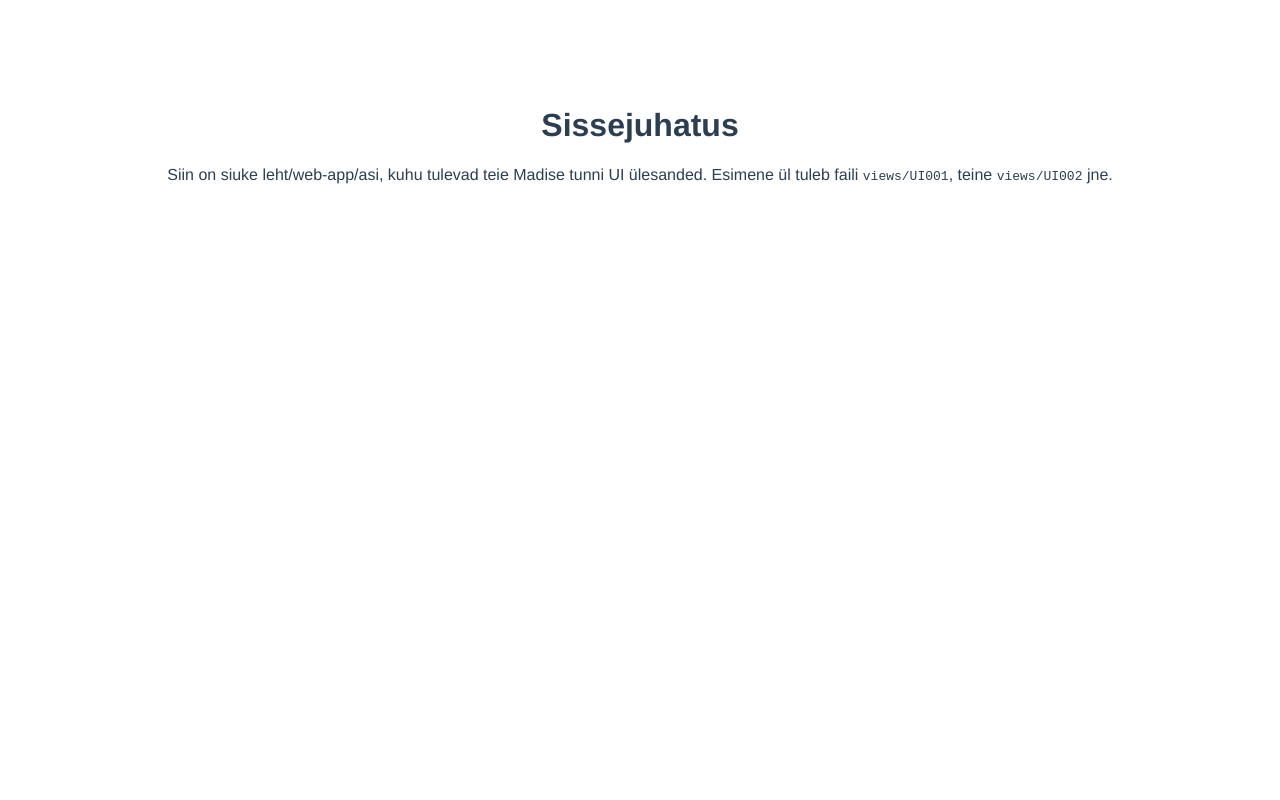
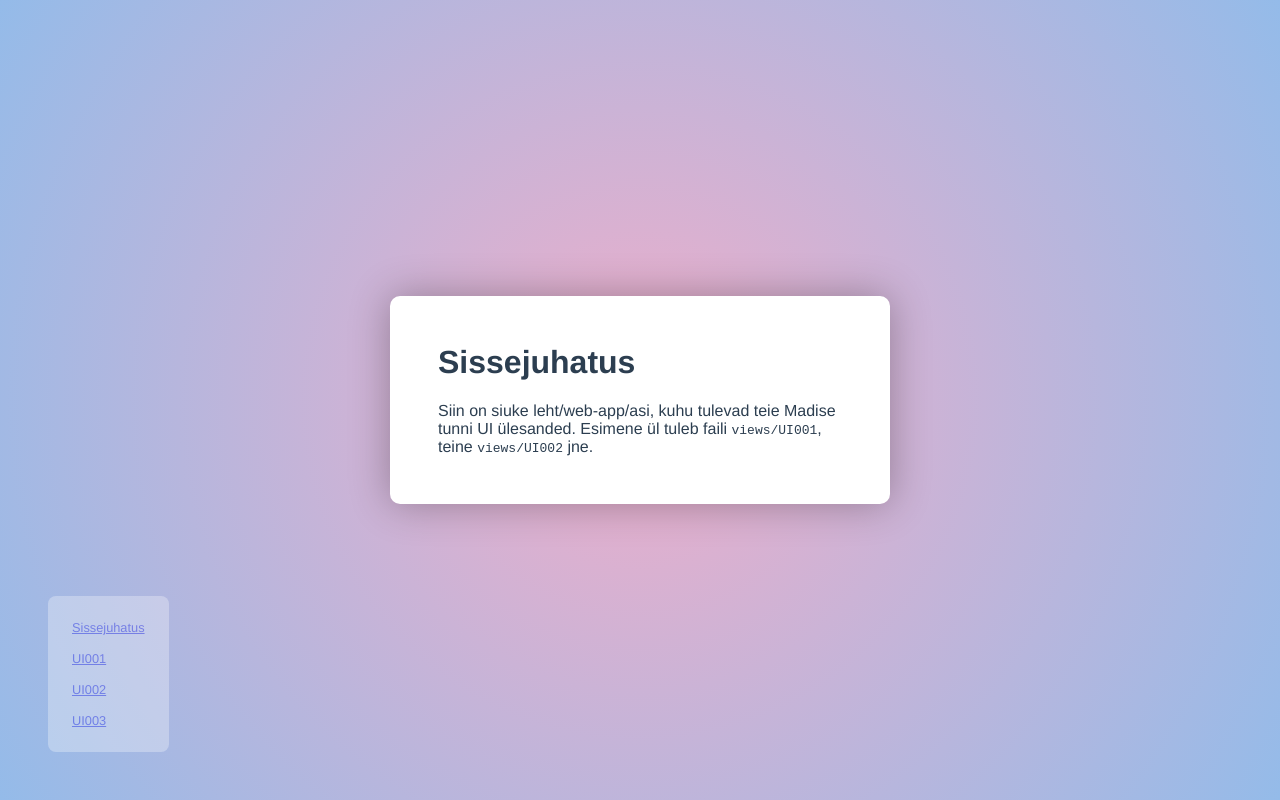
Before and after one commit to kuressaareametikool/100days_tak20, a Vue app: page / in a window 1280 px wide. Built offline with nearby package versions, Linux system fonts and the light colour scheme.

Commit message:
whole thing prettier

```diff
--- a/src/App.vue
+++ b/src/App.vue
@@ -45,8 +45,30 @@ body {
 .nav a {
   margin: 0.5rem;
   /* selleks, et nav oleks näha, kui on komponendile lisatud erinev taust */
+}
+nav.nav {
   z-index: 10;
-  position: relative;
-  color: white;
+  position: absolute;
+  background-color: #fff;
+  padding: 1rem;
+  border-radius: 0.5rem;
+  display: flex;
+  flex-direction: column;
+  text-align: left;
+  left: 3rem;
+  bottom: 3rem;
+  opacity: 0.3;
+  transition: opacity .2s ease;
+  font-size: 0.8rem;
+}
+nav.nav:hover {
+  opacity: 1;
+}
+.card {
+  width: 400px;
+  padding: 3em 2em;
+  box-shadow: 0 0 40px rgba(0, 0, 0, 0.3);
+  border-radius: 10px;
+  background-color: #fff;
 }
 </style>
--- a/src/views/Home.vue
+++ b/src/views/Home.vue
@@ -1,7 +1,32 @@
 <template>
-  <h1>Sissejuhatus</h1>
-  <p>
-    Siin on siuke leht/web-app/asi, kuhu tulevad teie Madise tunni UI ülesanded. Esimene ül
-    tuleb faili <code>views/UI001</code>, teine <code>views/UI002</code> jne.
-  </p>
+  <div class="home-content">
+    <div class="card">
+      <h1>Sissejuhatus</h1>
+      <p>
+        Siin on siuke leht/web-app/asi, kuhu tulevad teie Madise tunni UI
+        ülesanded. Esimene ül tuleb faili <code>views/UI001</code>, teine
+        <code>views/UI002</code> jne.
+      </p>
+    </div>
+  </div>
 </template>
+<style scoped>
+.home-content {
+  background: rgb(238, 174, 202);
+  background: radial-gradient(
+    circle,
+    rgba(238, 174, 202, 1) 0%,
+    rgba(148, 187, 233, 1) 100%
+  );
+}
+.card {
+  padding: 3rem;
+  width: 500px;
+}
+h1 {
+  margin-top: 0;
+}
+p:last-child {
+  margin-bottom: 0;
+}
+</style>
--- a/src/views/UI001.vue
+++ b/src/views/UI001.vue
@@ -44,13 +44,7 @@ hr {
   border-bottom: 1px solid #eee;
   margin-bottom: 2rem;
 }
-.card {
-  width: 400px;
-  padding: 3em 2em;
-  box-shadow: 0 0 40px rgba(0, 0, 0, 0.3);
-  border-radius: 10px;
-  background-color: #fff;
-}
+
 .form-group {
   margin-bottom: 1em;
 }
--- a/src/views/UI003.vue
+++ b/src/views/UI003.vue
@@ -6,3 +6,9 @@
     </div>
   </div>
 </template>
+
+<style scoped>
+.home-content {
+  background: linear-gradient(60deg, rgb(30, 248, 1), rgb(0, 217, 255));
+}
+</style>
```
